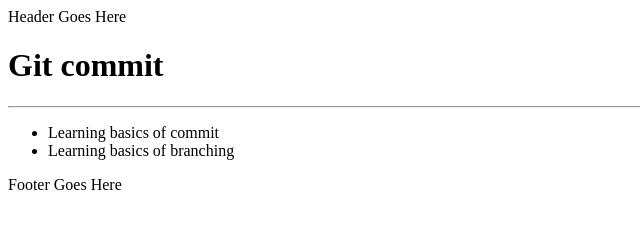
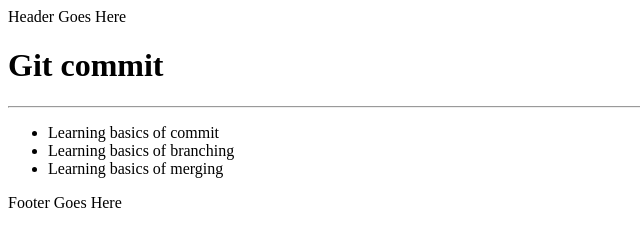
Before and after one commit to tmathai2579/git-learning, a plain HTML site: page index.html in a window 1280 px wide. Shown: the whole page, without its empty margins (0-640 px from the left). Drawn offline with Linux system fonts and the light colour scheme.

Commit message:
Updated index.html

```diff
--- a/index.html
+++ b/index.html
@@ -15,6 +15,7 @@
     <ul>
         <li>Learning basics of commit</li>
         <li>Learning basics of branching</li>
+        <li>Learning basics of merging</li>
     </ul>
 
     <footer>Footer Goes Here</footer>
```
